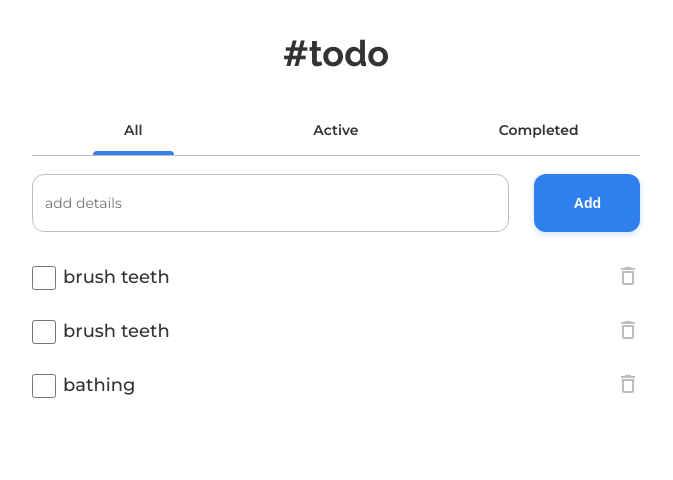
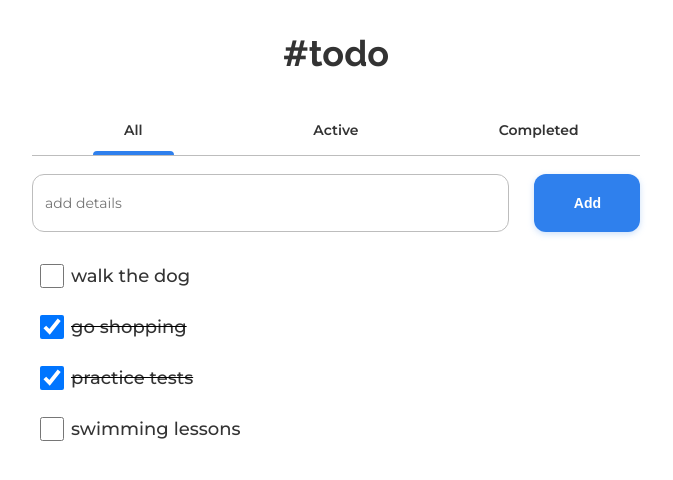
Before and after one commit to DoIfeanyichukwu/todo-app, a React (Vite) app: page / in a window 1280 px wide. Shown: the top 480 px of the page, without its empty margins (304-977 px from the left). Built offline with nearby package versions, Linux system fonts and the light colour scheme.

Commit message:
started adding functionality

```diff
--- a/package.json
+++ b/package.json
@@ -11,7 +11,8 @@
     "react": "^18.0.0",
     "react-dom": "^18.0.0",
     "react-icons": "^4.3.1",
-    "styled-components": "^5.3.5"
+    "styled-components": "^5.3.5",
+    "uuid": "^8.3.2"
   },
   "devDependencies": {
     "@types/react": "^18.0.0",
--- a/src/App.jsx
+++ b/src/App.jsx
@@ -17,12 +17,27 @@ const H1 = styled.h1`
   text-align: center;
   justify-content: center;
 `
+const todos = [
+  {task: 'walk the dog', uuid: 'ab', status: 'active'},
+  {task: 'go shopping', uuid: 'abc', status: 'completed'},
+  {task: 'practice tests', uuid: 'abe', status: 'completed'},
+  {task: 'swimming lessons', uuid: 'abg', status: 'active'},
+
+]
 
 function App(props) {
 
-  const [tab, setTab] = useState('all');
+  const [tab, setTab] = useState('');
   const [currentTask, setCurrentTast] = useState('');
-  const [tasks, setTasks] = useState([]);
+  const [tasks, setTasks] = useState(todos);
+  const task_map = Array.from(tasks).map(task => {
+    if (task.status.includes(tab))
+    {
+      if (task.status == 'completed') return <Task uuid={task.uuid} strike={true} task={task.task} key={task.uuid} tab={tab} tasks={tasks} setTasks={setTasks}/>
+      return <Task uuid={task.uuid} task={task.task} key={task.uuid} tab={tab} tasks={tasks} setTasks={setTasks}/>
+    }
+  });
+
 
   return (
     <div className="app">
@@ -30,12 +45,10 @@ function App(props) {
         <H1>#todo</H1>
       </header>
       <main className="main">
-        <TabSection />
-        <AddTask />
+        <TabSection setTab={setTab}/>
+        {tab == 'completed' ? null: <AddTask />}
         <Tasks>
-          <Task task={'brush teeth'} tab="completed"/>
-          <Task task={'brush teeth'} tab="completed"/>
-          <Task task={'bathing'} tab="completed"/>
+          {task_map}
         </Tasks>
       </main>
     </div>
--- a/src/Components/AddTask.jsx
+++ b/src/Components/AddTask.jsx
@@ -31,7 +31,7 @@ const Input = styled.input`
     border: 1px solid #bdbdbd;
 `
 
-const AddTask = (props) => {
+const AddTask = ({handleInput}) => {
   return (
     <section className="add_task">
         <div className="add_task_input">
--- a/src/Components/Tab.jsx
+++ b/src/Components/Tab.jsx
@@ -14,9 +14,20 @@ const Button = styled.button`
     display: block;
 `
 
-const Tab = ({section, className}) => {
+const handleClick = (e, callback) => {
+  e.preventDefault();
+  callback(e.target.dataset.status.toLowerCase());
+  document.querySelector('.active').classList.remove('active');
+  e.target.classList.add('active');
+}
+
+const Tab = ({section, className, setTab}) => {
   return (
-    <Button className={`${className} tab`}>{section}</Button>
+    <Button
+      data-status={section == 'All' ? '': section}
+      className={`${className} tab`}
+      onClick={(e) => handleClick(e, setTab)}
+    >{section}</Button>
   )
 }
 
--- a/src/Components/TabSection.jsx
+++ b/src/Components/TabSection.jsx
@@ -1,12 +1,12 @@
 import React from 'react'
 import Tab from './Tab'
 
-const TabSection = (props) => {
+const TabSection = ({setTab}) => {
   return (
     <div className='tabs'>
-        <Tab section={'All'} className={'active'}/>
-        <Tab section={'Active'}/>
-        <Tab section={'Completed'}/>
+      <Tab section={'All'} className={'active'} setTab={setTab}/>
+      <Tab section={'Active'} setTab={setTab}/>
+      <Tab section={'Completed'} setTab={setTab}/>
     </div>
   )
 }
--- a/src/Components/Task.jsx
+++ b/src/Components/Task.jsx
@@ -6,6 +6,10 @@ const Li = styled.li`
     display: flex;
     justify-content: space-between;
     align-items: center;
+
+    &.strike {
+        text-decoration: line-through;
+    }
 `
 
 const Label = styled.label`
@@ -28,11 +32,37 @@ const CheckBox = styled.input`
 
 
 
-const Task = ({task, uuid, tab}) => {
+const Task = ({task, uuid, tab, strike, tasks, setTasks}) => {
+
+    const handleCheck = (e) => {
+        const li = e.target.closest('LI');
+        let taskMap;
+        if (e.target.checked) {
+
+            taskMap = tasks.map(task => {
+
+                if (task.uuid == uuid && e.target.checked) task.status = 'completed';
+                return task;
+            });
+        }else if(e.target.checked == false) {
+            taskMap = tasks.map(task => {
+
+                if (task.uuid == uuid && e.target.checked) task.status = 'active';
+                return task;
+            });
+        }
+        setTasks(taskMap)
+        console.log(taskMap)
+    }
+
   return (
-    <Li data-uuid={uuid} className="task_item">
+    <Li data-uuid={uuid} className={`task_item ${strike ? 'strike' : null}`}>
         <Label>
-            <CheckBox type="checkbox" />
+            <CheckBox
+                onClick={handleCheck}
+                type="checkbox"
+                defaultChecked={strike}
+            />
             {task}
         </Label>
         {
--- a/src/Components/Tasks.jsx
+++ b/src/Components/Tasks.jsx
@@ -3,7 +3,7 @@ import React from 'react'
 const Tasks = (props) => {
   return (
     <ul className="tasks">
-        {props.children}
+      {props.children}
     </ul>
   )
 }
--- a/src/index.css
+++ b/src/index.css
@@ -87,6 +87,7 @@
 
 .tasks {
   list-style: none;
+  margin-inline: .5rem;
 }
 
 .task_item + .task_item {
```
Also changed, not shown: 1 other file (tests, documents, lock files or other folders).
